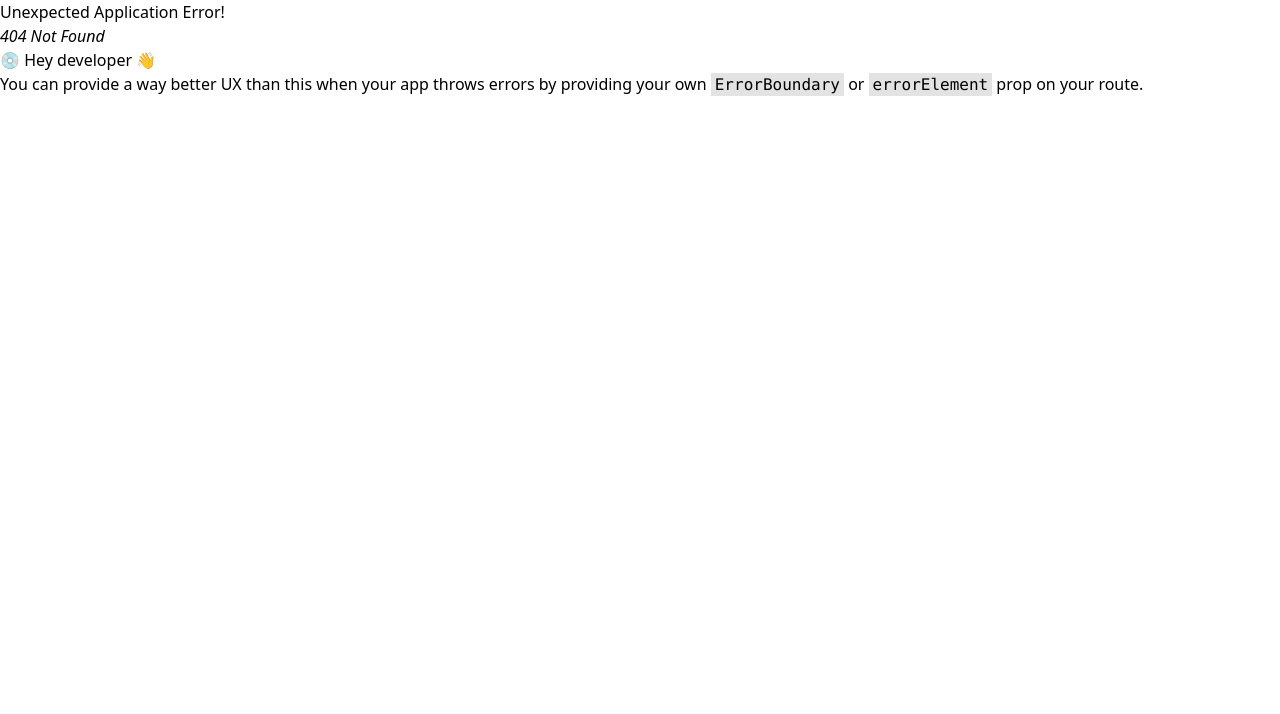
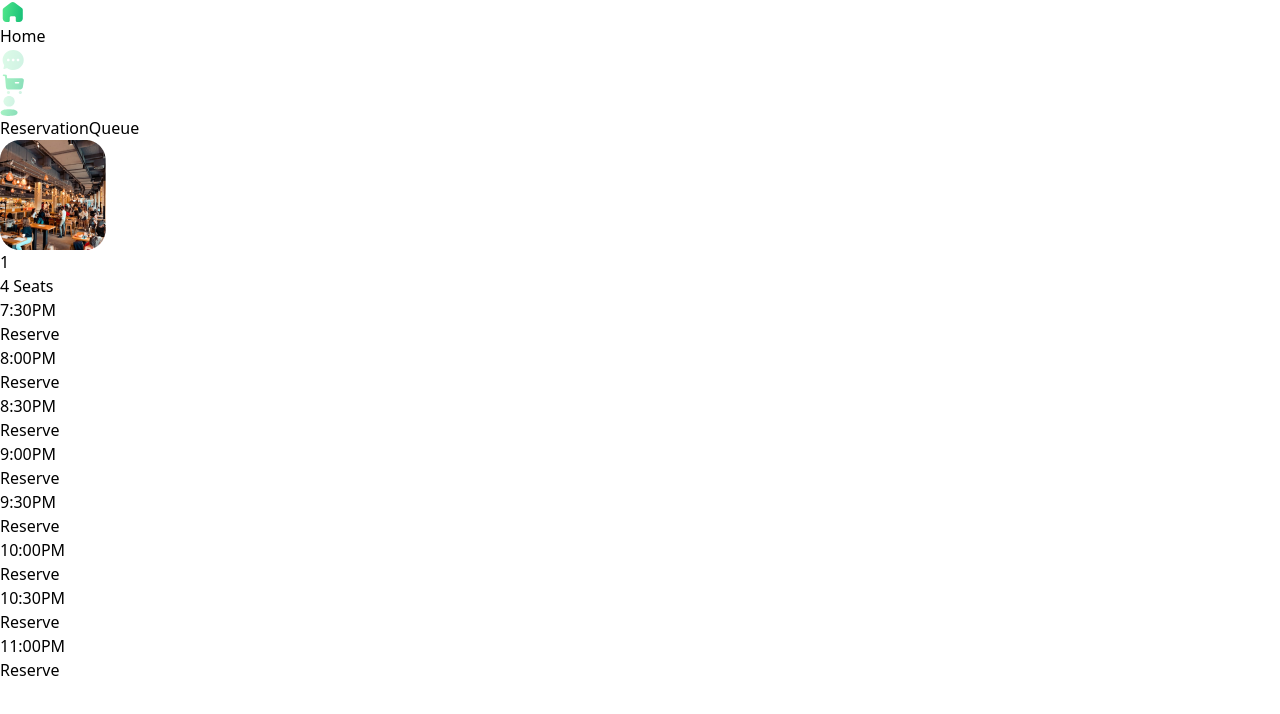
Before and after one commit to 0PrashantYadav0/ResQueue, a React (Vite) app in the folder client/: page /confirmation/1 in a window 1280 px wide. Before the commit this address had no page. Shown: the top 714 px of the page. Built offline with nearby package versions, Linux system fonts and the light colour scheme.

Commit message:
multiple hotels and user auth

```diff
--- a/client/src/components/Form.jsx
+++ b/client/src/components/Form.jsx
@@ -2,6 +2,8 @@ import React, { useState } from 'react';
 import axios from 'axios';
 
 const Form = ({hotelId}) => {
+  const [user , setUser] = useState({})
+  const [loading, setLoading] = useState(false);
   const [formData, setFormData] = useState({
     hotelId: hotelId,
     firstname: '',
@@ -9,7 +11,6 @@ const Form = ({hotelId}) => {
     phoneNumber: '',
     email: '',
   });
-  console.log(formData)
   const [error, setError] = useState()
   const handleChange = (e) => {
     const { name, value } = e.target;
@@ -19,8 +20,8 @@ const Form = ({hotelId}) => {
 
   const handleSubmit = async (e) => {
     e.preventDefault();
-    console.log(formData)
     try {
+      setLoading(true)
       setError(null)
       //check all fields are filled
       for (const key in formData) {
@@ -29,11 +30,14 @@ const Form = ({hotelId}) => {
         }
       }
       const response = await axios.post('/api/users', formData);
-      console.log(response);
-      window.location.href = '/confirmation';
+      localStorage.setItem('user', JSON.stringify(formData));
+      setUser(response)
+      window.location.href = "/confirmation/"+formData.hotelId;
     } catch (error) {
       console.error('Error updating user profile:', error);
       setError(error.message)
+    }finally{
+      setLoading(false)
     }
   };
 
@@ -133,7 +137,7 @@ const Form = ({hotelId}) => {
             className="bg-green-500 hover:bg-green-400 text-white font-bold py-2 px-4 rounded-xl focus:outline-none focus:shadow-outline w-full"
             type="submit"
           >
-            Next
+            {loading ? 'Loading...' : 'Reserve'}
           </button>
           <p className='text-red-500'>{error}</p>
         </div>
--- a/client/src/components/Header.jsx
+++ b/client/src/components/Header.jsx
@@ -9,14 +9,14 @@ const Header = () => {
   return (
     <div className="bg-green-50 py-4 px-12 flex justify-between items-center">
       <div className="flex items-center">
-        <Link to="/amar" className='flex'>
+        <Link to="/" className='flex'>
         <img src={homeIcon} alt="" />
         <span className="text-green-800">Home</span>
         </Link>
       </div>
       <div className="flex gap-12 space-x-4">
         <Link to="/"><img src={chatIcon} alt="" /></Link>
-        <Link to="/reservation"><img src={cartIcon} alt="" /></Link>
+        <Link to="/"><img src={cartIcon} alt="" /></Link>
         <Link to="/login"><img src={profile} alt="" /></Link>
       </div>
     </div>
--- a/client/src/components/Hotel.jsx
+++ b/client/src/components/Hotel.jsx
@@ -1,14 +1,13 @@
 import React from 'react'
 import rectangle from "../assets/rectangle-387@2x.png"
 
-function Hotel() {
+function Hotel({hotelId}) {
   return (
     <div className='flex justify-between gap-4 p-8 w-1/2 shadow-xl shadow-gray-400 rounded-3xl m-4'>
       <div className='flex'>
         <img src={rectangle} alt="" />
         <div className='p-4 text-xl'>
-            <p>Ambrosia Hotel</p>
-            <p>& Restaurant</p>
+            <p className='capitalize font-bold text-3xl'>{hotelId}</p>
         </div>
       </div>
       <p className='text-2xl text-green-500'>4 Seats</p>
--- a/client/src/main.jsx
+++ b/client/src/main.jsx
@@ -48,7 +48,7 @@ const router = createBrowserRouter([
             element: <Login />,
         },
         {
-            path: "/confirmation",
+            path: "/confirmation/:id",
             element: <Confirmation />,
         },
         {
--- a/client/src/pages/Confirmation.jsx
+++ b/client/src/pages/Confirmation.jsx
@@ -8,13 +8,15 @@ function Confirmation() {
   const [checkState, setCheckState] = React.useState(true)
   const bgThemeReservation = checkState ? 'bg-green-700 text-white' : 'bg-white text-green-700'
   const bgThemeQueue = checkState ? 'bg-white text-green-700' : 'bg-green-700 text-white'
+  const path = window.location.pathname;
+  const parts = path.split("/");
   return (
     <div>
     <div className='border-2 border-gray-500 inline-block rounded-full mx-6 my-4 text-2xl'>
       <button onClick={()=>(setCheckState(true))} className={`px-6 py-4 rounded-full border-2 ${bgThemeReservation}`}>Reservation</button>
       <button onClick={()=>(setCheckState(false))} className={`px-6 py-4 rounded-full border-2 ${bgThemeQueue}`}>Queue</button>
     </div>
-      <Hotel/>
+      <Hotel hotelId={parts[2]}/>
       {checkState ?
       <div className='flex flex-wrap'>
       {timeList.map((time, index) => (
--- a/client/src/pages/Confirmed.css
+++ b/client/src/pages/Confirmed.css
@@ -1,3 +1,9 @@
+.maindiv{
+  position: relative;
+  top: -20px;
+  left: 400px;
+
+}
 .image-39 {
   position: absolute;
   top: 0;
--- a/client/src/pages/Confirmed.jsx
+++ b/client/src/pages/Confirmed.jsx
@@ -7,8 +7,13 @@ import iconclose from "../assets/iconclose.svg"
 import rect from "../assets/rectangle-11.svg"
 
 function Confirmed() {
+  const date = new Date();
+  //get user from localstorage
+  const user = JSON.parse(localStorage.getItem('user'));
+  console.log(user)
   return (
-    <div class="ticket-confirmed">
+    <div className='maindiv'>
+      <div class="ticket-confirmed">
       <div class="image-39"></div>
       <div class="ta-da-booking-confirmed-container">
         <p class="ta-da">Ta-da!</p>
@@ -50,12 +55,12 @@ function Confirmed() {
           <p class="ta-da">Opera House,</p>
           <p class="ta-da">Mumbai,Maharashtra.</p>
         </div>
-        <div class="khana-khazana">Amar , Veg Restaurant</div>
+        <div class="khana-khazana">{user?.hotelId}</div>
         <div class="date">Date</div>
-        <div class="div29">02-02-23</div>
-        <div class="am">11:00 am</div>
+        <div class="div29">{date.getDay()}</div>
+        <div class="am">{date.getHours()}</div>
         <div class="div30">4</div>
-        <div class="krishil-sheth">Krishil Sheth</div>
+        <div class="krishil-sheth">{user.firstname+ " " + user.lastname}</div>
         <div class="order-id-parent">
           <div class="order-id">Order id</div>
           <div class="div31">01672721252926</div>
@@ -64,6 +69,7 @@ function Confirmed() {
       </div>
 
     </div>
+    </div>
   )
 }
 
```
Also changed, not shown: 1 other file (tests, documents, lock files or other folders).
